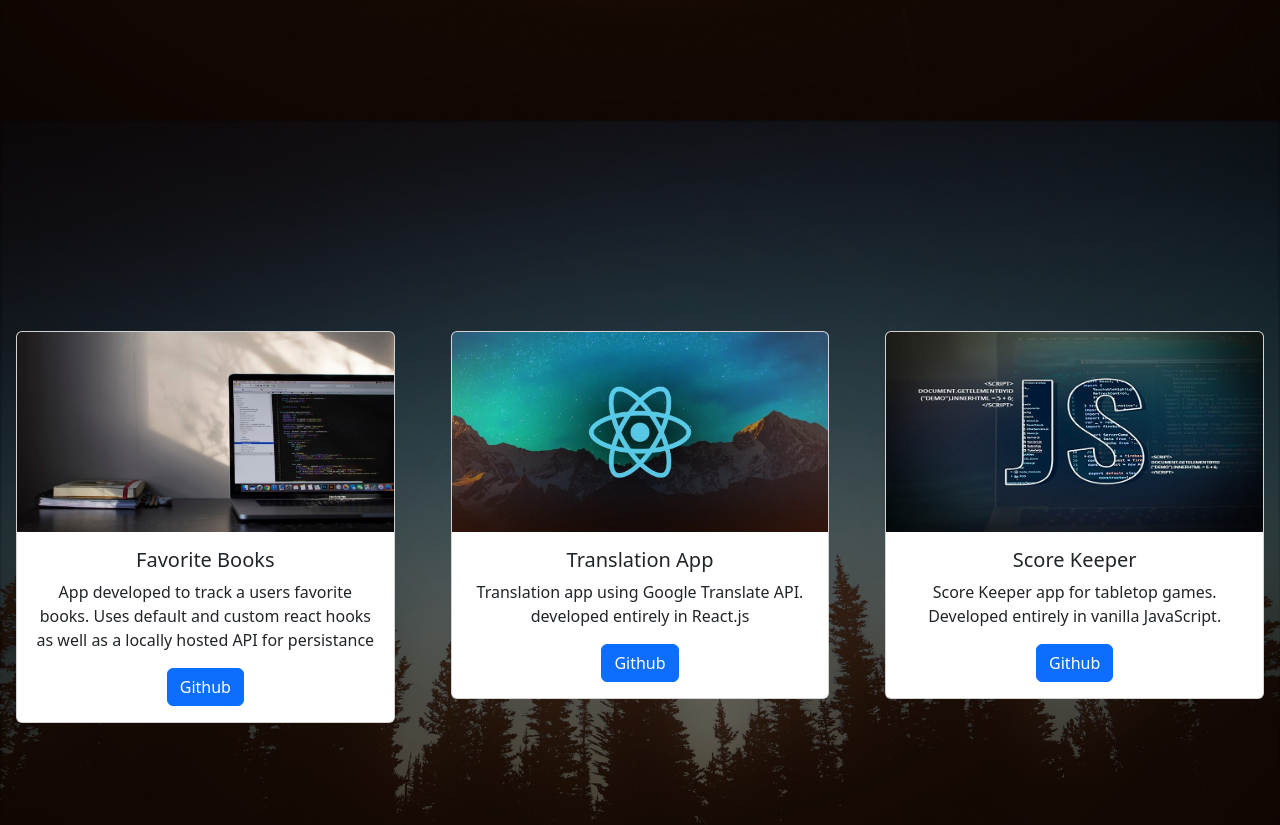
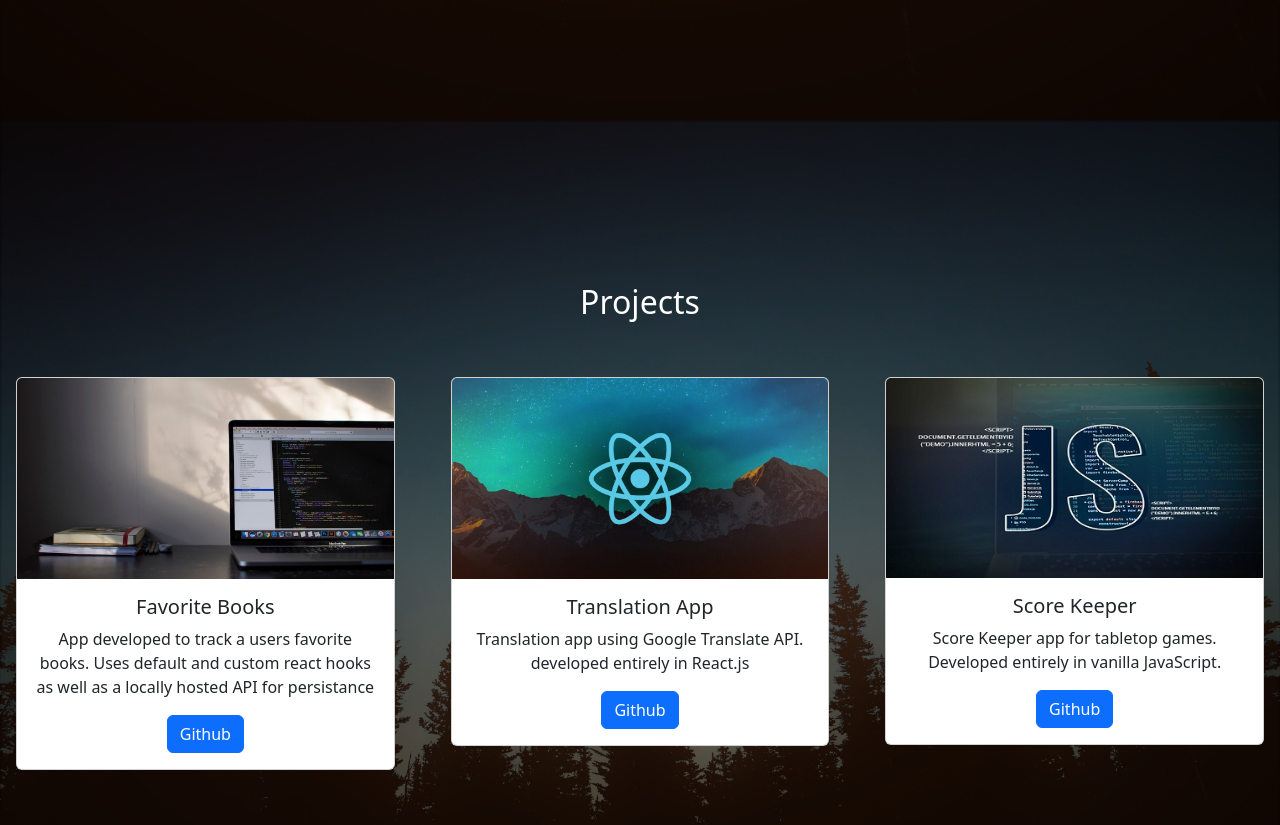
Before and after one commit to Braden-C/PortfolioSite, a React (Create React App) app: page / in a window 1280 px wide. Shown: the part 1587-2412 px from the top of the page. Built offline with nearby package versions, Linux system fonts and the light colour scheme.

Commit message:
add anchors to navbar and projects component

```diff
--- a/src/components/NavBar.js
+++ b/src/components/NavBar.js
@@ -23,17 +23,17 @@ function NavBar() {
         <div className="collapse navbar-collapse" id="navbarNav">
           <ul className="navbar-nav">
             <li className="nav-item">
-              <a className="nav-link" href="/#About">
+              <a className="nav-link" href="/#about">
                 About-Me
               </a>
             </li>
             <li className="nav-item">
-              <a className="nav-link" href="/#Projects">
+              <a className="nav-link" href="/#projects">
                 Projects
               </a>
             </li>
             <li className="nav-item">
-              <a className="nav-link" href="/#Contact">
+              <a className="nav-link" href="/#contact">
                 Contact
               </a>
             </li>
--- a/src/components/Projects.js
+++ b/src/components/Projects.js
@@ -17,7 +17,8 @@ function Projects() {
     );
   });
   return (
-    <div className="projects-container overflow-hidden">
+    <div className="projects-container overflow-hidden" id="projects">
+      <h2 className="text-center text-white">Projects</h2>
       <div className="row py-5">{renderedProjects}</div>
     </div>
   );
```
